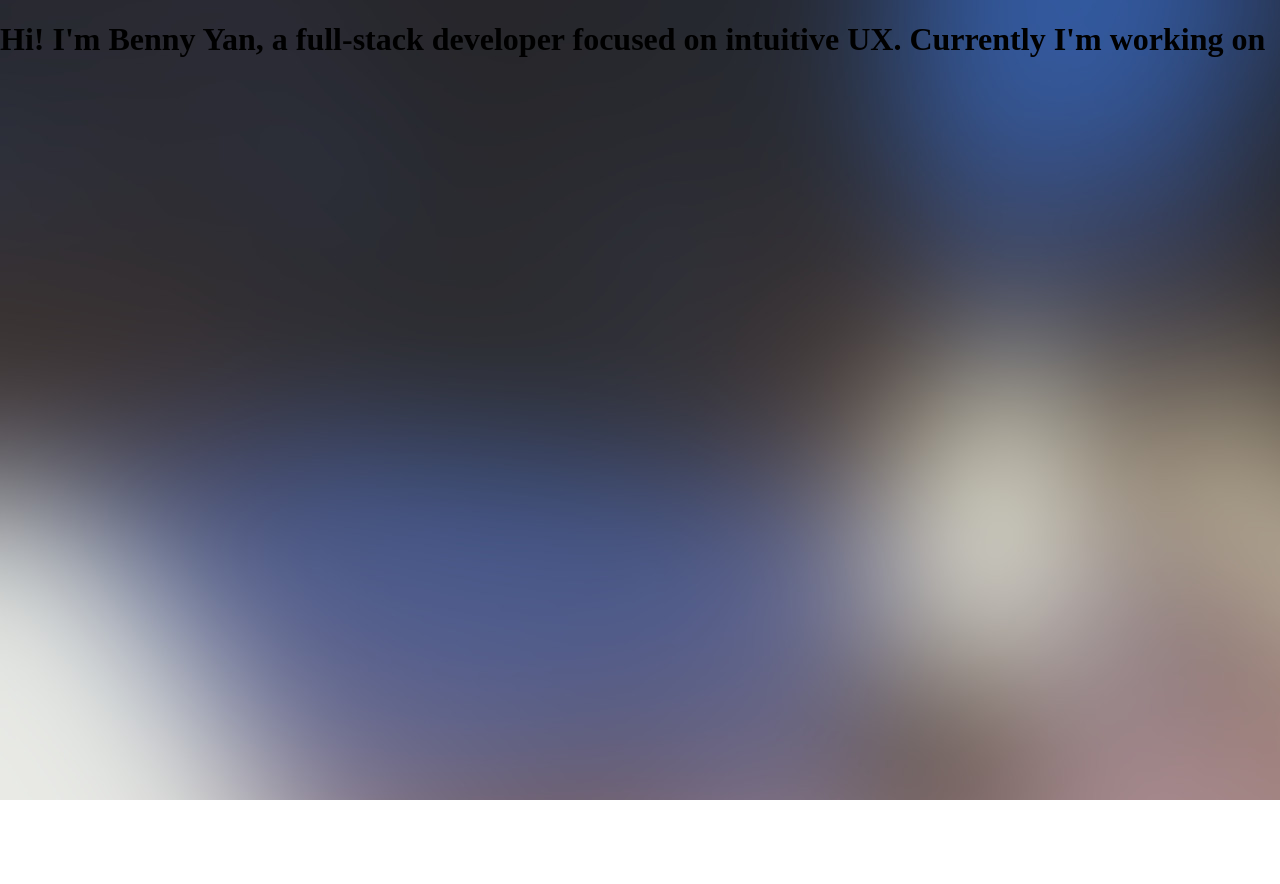
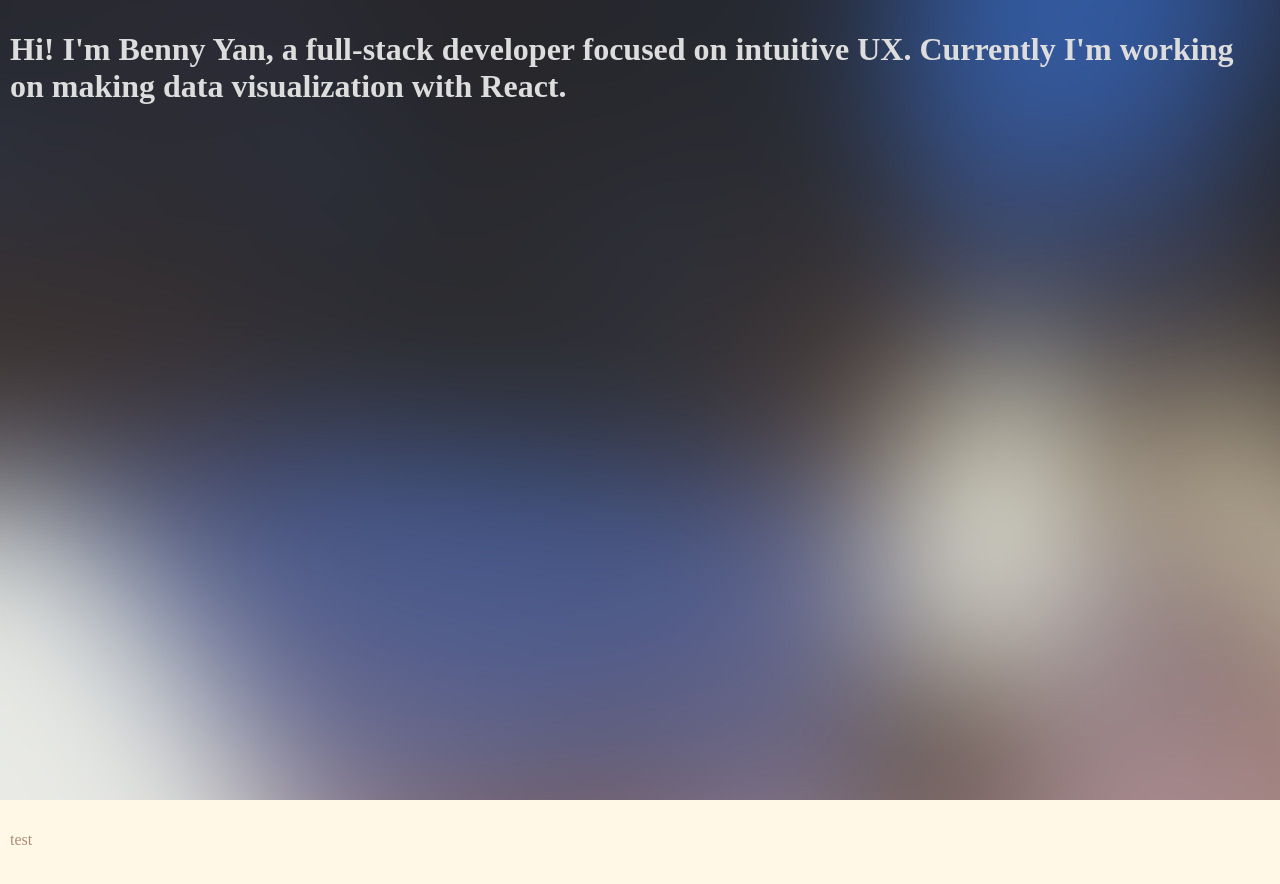
Before and after one commit to bearcott/old-website, a React app: page /about in a window 1280 px wide. Shown: the top 884 px of the page. Before the commit the page ends 800 px from the top, so only its background shows below. Built offline with nearby package versions, Linux system fonts and the light colour scheme.

Commit message:
basic styling and config

```diff
--- a/src/app.jsx
+++ b/src/app.jsx
@@ -1,15 +1,19 @@
-import React from 'react';
-import 'normalize.css';
-import './styles/index.scss';
+import React from "react";
+import "normalize.css";
+import "./styles/index.scss";
+import Header from "./components/Header";
+import Portfolio from "./components/Portfolio";
 
 export default class App extends React.Component {
-	render() {
-		return (
-			<div className='App'>
-				<div className="dialogue">
-				<h1>Hi! I'm Benny Yan, a full-stack developer focused on intuitive UX. Currently I'm working on </h1>
-				</div>
-			</div>
-		)
-	}
+  render() {
+    return (
+      <div className="app">
+        <div className="bg"/>
+        <div className="wrapper">
+        <Header />
+        <Portfolio />
+        </div>
+      </div>
+    );
+  }
 }
--- a/src/components/About.jsx
+++ /dev/null
@@ -1,11 +0,0 @@
-import React from 'react';
-
-export default class About extends React.Component {
-	render() {
-		return (
-			<div>
-				Hello
-			</div>
-		)
-	}
-}
--- /dev/null
+++ b/src/components/Header.jsx
@@ -0,0 +1,16 @@
+import React from "react";
+
+export default class Header extends React.Component {
+  render() {
+    return (
+      <div className="header">
+        <div className="dialogue">
+          <h1>
+            Hi! I'm <span>Benny Yan</span>, a full-stack developer focused on intuitive UX.
+            Currently I'm working on making data visualization with React.
+          </h1>
+        </div>
+      </div>
+    );
+  }
+}
--- /dev/null
+++ b/src/components/Portfolio.jsx
@@ -0,0 +1,7 @@
+import React from "react";
+
+export default class Portfolio extends React.Component {
+  render() {
+    return <div className="portfolio">test</div>;
+  }
+}
--- a/src/components/Sample.jsx
+++ /dev/null
@@ -1,11 +0,0 @@
-import React from 'react';
-
-export default class Sample extends React.Component {
-	render() {
-		return (
-			<div>
-				test
-			</div>
-		)
-	}
-}
--- a/src/index.jsx
+++ b/src/index.jsx
@@ -1,7 +1,7 @@
 import React from "react";
 import ReactDOM from "react-dom";
 import { AppContainer } from "react-hot-loader";
-import Routes from "./routes";
+// import Routes from "./routes";
 import App from "./app";
 
 ReactDOM.render(
@@ -17,7 +17,7 @@ if (module.hot) {
     const NextApp = require("./app").default;
     ReactDOM.render(
       <AppContainer>
-        <NextApp />
+        <App />
       </AppContainer>,
       document.getElementById("app")
     );
--- a/src/styles/main.scss
+++ b/src/styles/main.scss
@@ -1,3 +1,30 @@
 body {
-  background: url('../static/background.jpg');
+  background: #FFF8E7;
+  color: #AC8C73;
 }
+
+.header {
+  height: 100vh;
+  .dialogue {
+    color: #ddd;
+  }
+}
+.app {
+  > .bg {
+    position: fixed;
+    height: 100%;
+    width: 100%;
+    top: 0;
+    left: 0;
+    z-index: -1;
+    background: url('../static/background.jpg');
+  }
+  > .wrapper {
+    padding: 10px;
+    overflow: hidden;
+  }
+}
+
+.portfolio {
+  height: 100vh;
+}
```
Also changed, not shown: src/routes.jsx (+10 -12 lines).
